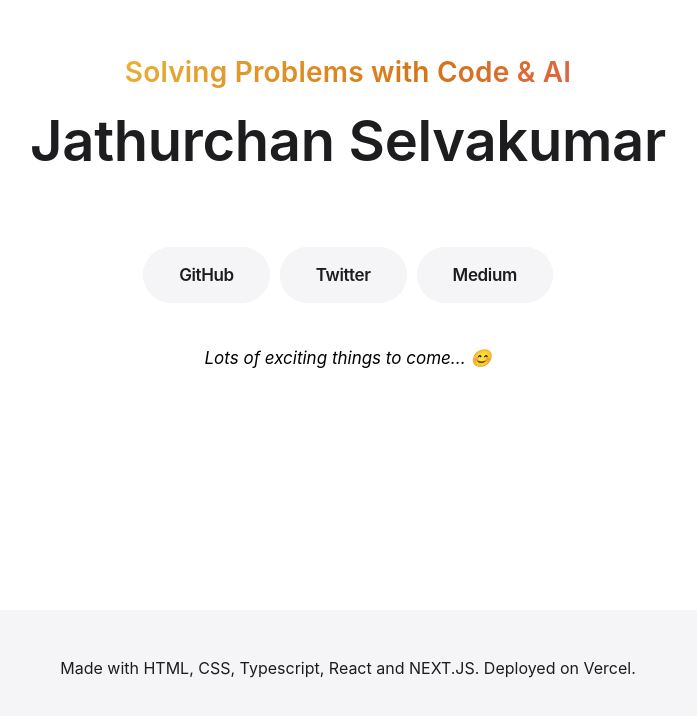
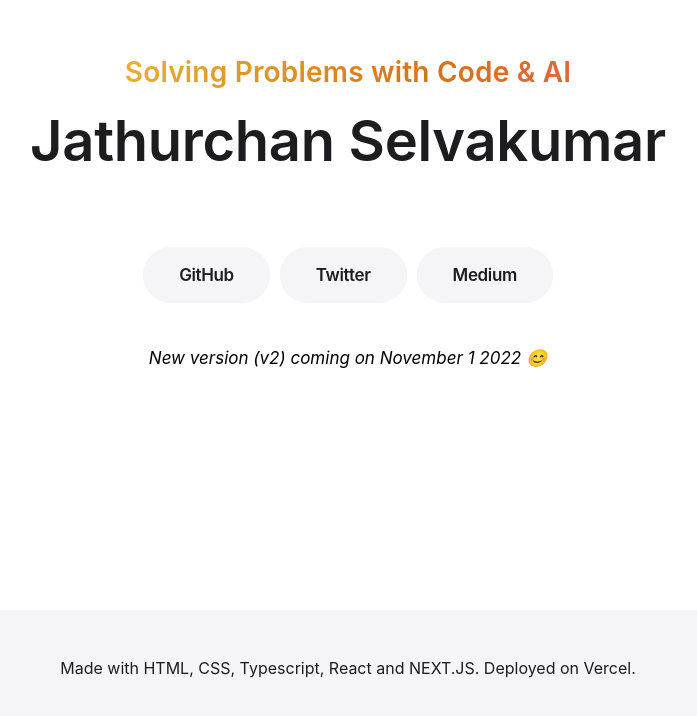
Before and after one commit to jathurchan/jathurchan.com, a Next.js app: page / in a window 1280 px wide. Shown: the part 190-906 px from the top of the page, without its empty margins (292-989 px from the left). Built offline with nearby package versions, Linux system fonts and the light colour scheme.

Commit message:
New version teaser

```diff
--- a/pages/index.tsx
+++ b/pages/index.tsx
@@ -32,7 +32,7 @@ const Home: NextPage = () => {
         </div>
 
         <p className={styles.description}>
-          <i>Lots of exciting things to come... 😊</i>
+          <i>New version (v2) coming on  November 1 2022 😊</i>
         </p>
 
 
```
